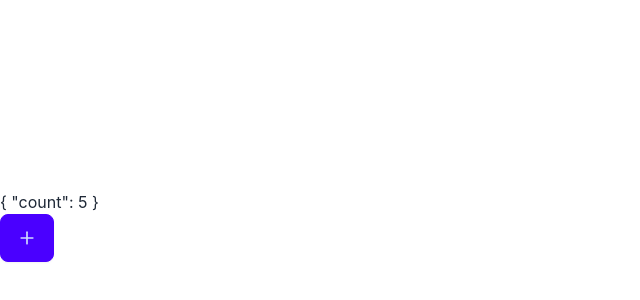
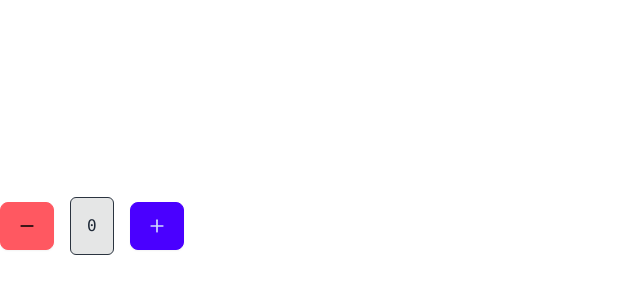
Before and after one commit to Boubacarkonate/melvynxReact, a React (Vite) app: page / in a window 1280 px wide. Shown: the part 174-474 px from the top of the page, without its empty margins (0-640 px from the left). Built offline with nearby package versions, Linux system fonts and the light colour scheme.

Commit message:
9 commit

```diff
--- a/src/components/UseContext.jsx
+++ b/src/components/UseContext.jsx
@@ -1,40 +1,81 @@
+// Importation des icônes Minus et Plus de la bibliothèque lucide-react
+import { Minus } from "lucide-react";
 import { Plus } from "lucide-react";
-import { useState } from "react";
-import { createContext } from "react"
-import { useContext } from "react";
 
+// Importation des hooks useState, createContext, et useContext de React
+import { useState, createContext, useContext } from "react";
+
+// Création d'un contexte pour partager l'état du compteur entre les composants
 const CounterContext = createContext(null);
 
-const Counter = () => {
-    const context = useContext(CounterContext);
-    console.log(context);
-    return(
-        <div>{JSON.stringify(context, null, 2)}</div>
+// Composant parent qui gère l'état du compteur et le partage via le contexte
+const Counter = ({children}) => {
+    // Déclaration de l'état 'count' avec une valeur initiale de 5
+    const [count, setCount] = useState(0);
+
+    // Le composant retourne un Provider qui partage l'état 'count' et la fonction 'setCount' avec ses enfants
+    return (
+        <CounterContext.Provider value={{
+            count,  // Valeur actuelle du compteur
+            setCount // Fonction pour mettre à jour la valeur du compteur
+        }}>
+            {children}  {/*fonctionnalité react permettant de mettre des composants, html, entre les balises => Rend les composants enfants qui peuvent accéder au contexte*/}
+        </CounterContext.Provider>
     )
 }
 
-const Increment = () => {
-    const context = useContext(CounterContext);
-    return(
-        <button className="btn btn-primary" onClick={() => {context.setCount((c) => c +1)}}>
-        <Plus size={20}/>
-         </button>
+// Composant principal qui regroupe les boutons d'incrémentation, de décrémentation et l'affichage du compteur
+const UseContext = () => {
+    return (
+        <Counter>  {/* Encapsule les composants enfants avec le contexte */}
+            <div className="flex items-center gap-4">
+                <Decrement />  {/* Bouton pour décrémenter le compteur */}
+                <CounterDisplay />  {/* Affiche la valeur actuelle du compteur */}
+                <Increment />  {/* Bouton pour incrémenter le compteur */}
+            </div>
+        </Counter>
     )
 }
 
-const UseContext = () => {
+// Composant pour afficher la valeur actuelle du compteur
+const CounterDisplay = () => {
+    // Utilisation du hook useContext pour accéder au contexte 'CounterContext'
+    const context = useContext(CounterContext);
+    console.log(context);  // Affiche le contexte dans la console pour le débogage
 
-    const [count, setCount] = useState(5);
-
-  return (
-    <CounterContext.Provider value={{
-        count,
-        setCount
-    }}>
-        <Counter />
-        <Increment />
-    </CounterContext.Provider>
-  )
+    // Affiche la valeur actuelle du compteur dans un paragraphe stylisé
+    return (
+        <p className="border border-neutral bg-base-300 p-4 w-fit rounded-md font-mono">
+            {JSON.stringify(context.count, null, 2)}  {/* Convertit la valeur du compteur en chaîne JSON pour l'affichage */}
+        </p>
+    )
 }
 
+// Composant pour le bouton d'incrémentation
+const Increment = () => {
+    // Utilisation du hook useContext pour accéder au contexte 'CounterContext'
+    const context = useContext(CounterContext);
+
+    // Retourne un bouton qui, lorsqu'il est cliqué, incrémente la valeur du compteur de 1
+    return (
+        <button className="btn btn-primary" onClick={() => {context.setCount(c => c + 1)}}>
+            <Plus size={20}/>  {/* Affiche l'icône Plus */}
+        </button>
+    )
+}
+
+// Composant pour le bouton de décrémentation
+const Decrement = () => {
+    // Utilisation du hook useContext pour accéder au contexte 'CounterContext'
+    const context = useContext(CounterContext);
+
+    // Retourne un bouton qui, lorsqu'il est cliqué, décrémente la valeur du compteur de 1
+    return (
+        <button className="btn btn-error" onClick={() => {context.setCount(c => c - 1)}}>
+            <Minus size={20}/>  {/* Affiche l'icône Minus */}
+        </button>
+    )
+}
+
+// Exportation du composant principal pour pouvoir l'utiliser dans d'autres parties de l'application
 export default UseContext
```
Also changed, not shown: src/components/theme/ThemeComponent.jsx (added).
